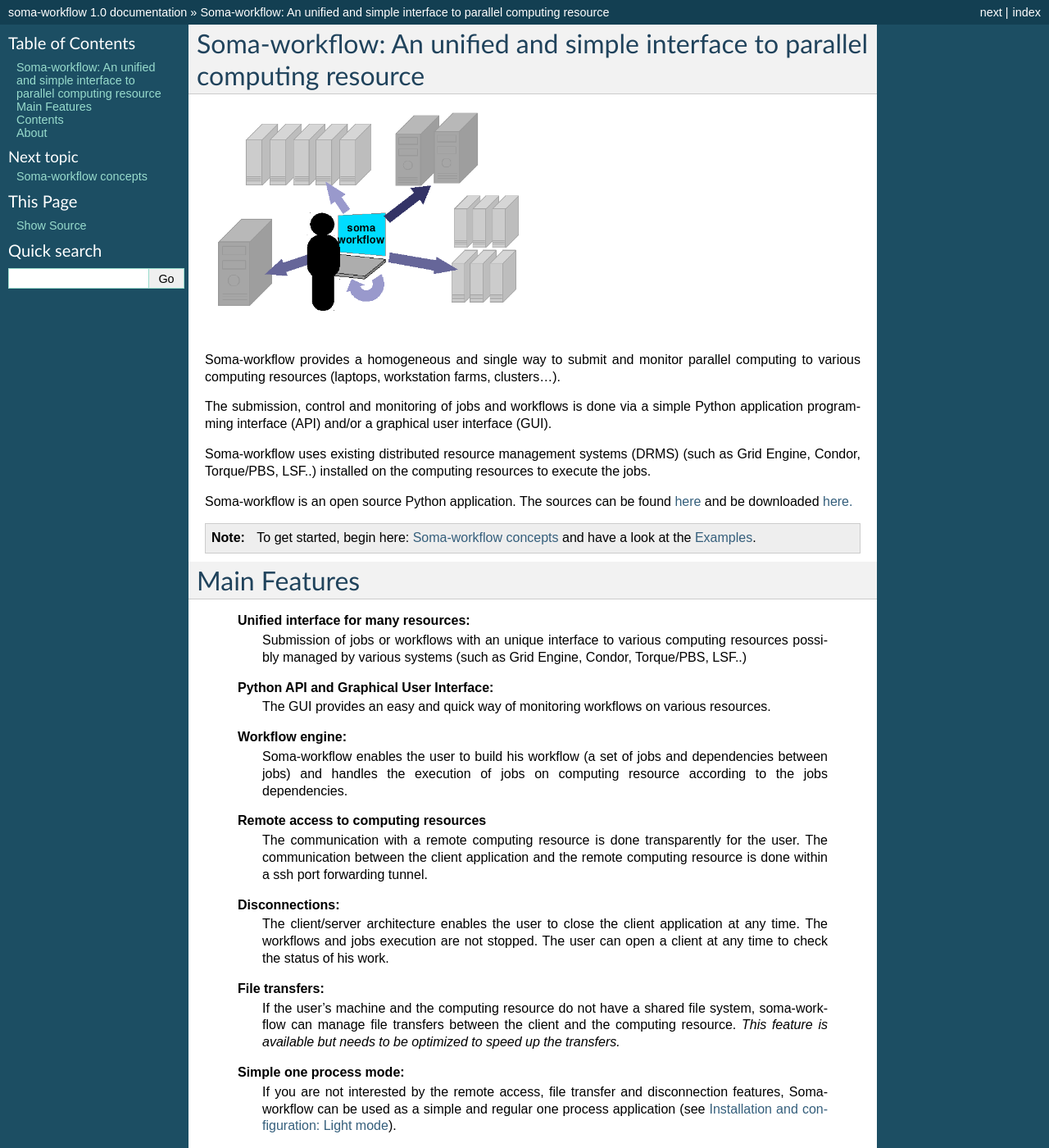
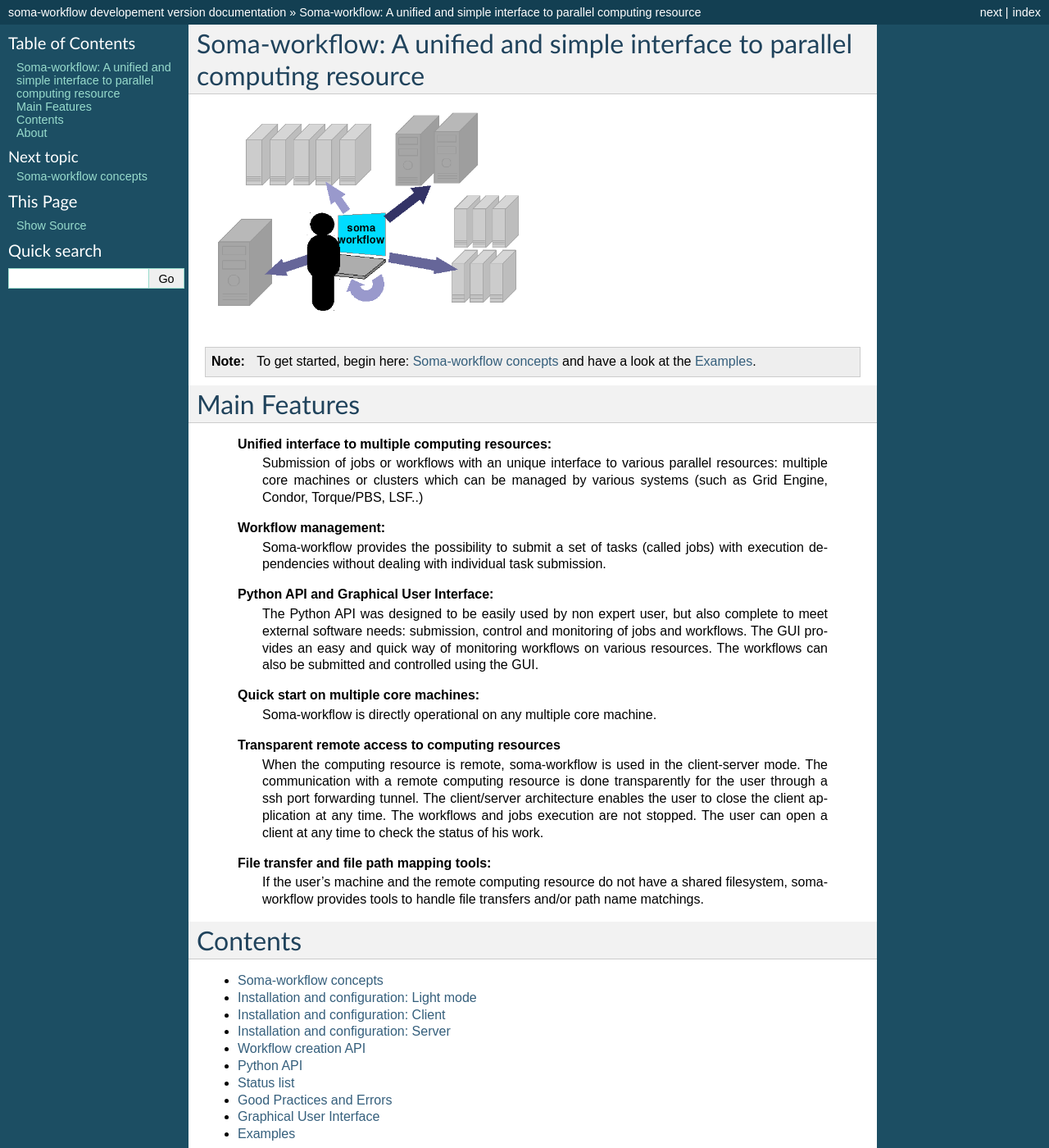
Before and after one commit to populse/soma-workflow, a Sphinx documentation site: the page built from doc/source/index.txt, in a window 1280 px wide and 1400 px high. Shown: the whole window at 82% size. Built offline with Sphinx 7.4.7, drawn with Linux system fonts in a browser that asks for light colours; some of the changed text lies outside the part shown.

Commit message:
WIP: documentation

```diff
--- a/doc/source/conf.py
+++ b/doc/source/conf.py
@@ -49,9 +49,9 @@ copyright = u'2011, Soizic Laguitton'
 # built documents.
 #
 # The short X.Y version.
-version = '1.0'
+#version = '1.0'
 # The full version, including alpha/beta/rc tags.
-release = '1.0'
+#release = '1.0'
 
 # The language for content autogenerated by Sphinx. Refer to documentation
 # for a list of supported languages.
@@ -104,7 +104,7 @@ html_theme = 'default'
 
 # The name for this set of Sphinx documents.  If None, it defaults to
 # "<project> v<release> documentation".
-#html_title = None
+html_title = "soma-workflow developement version documentation"
 
 # A shorter title for the navigation bar.  Default is the same as html_title.
 #html_short_title = None
--- a/doc/source/index.txt
+++ b/doc/source/index.txt
@@ -3,27 +3,11 @@
    You can adapt this file completely to your liking, but it should at least
    contain the root `toctree` directive.
 
-
-Soma-workflow: An unified and simple interface to parallel computing resource
+Soma-workflow: A unified and simple interface to parallel computing resource
 =============================================================================
 
 .. image:: images/soma_workflow_general.*
   :scale: 60
-
-Soma-workflow provides a homogeneous and single way to submit and monitor
-parallel computing to various computing resources (laptops, workstation farms,
-clusters...).
-
-The submission, control and monitoring of jobs and workflows is done via a
-simple Python application programming interface (API) and/or a graphical user
-interface (GUI).
-
-Soma-workflow uses existing distributed resource management systems (DRMS) (such
-as Grid Engine, Condor, Torque/PBS, LSF..) installed on the computing resources
-to execute the jobs.
-
-Soma-workflow is an open source Python application.
-The sources can be found `here <https://brainvisa:Soma2009@bioproj.extra.cea.fr/redmine/projects/brainvisa-soma/repository/show/soma-workflow/trunk>`_ and be downloaded `here. <https://brainvisa:Soma2009@bioproj.extra.cea.fr/neurosvn/brainvisa/soma/soma-workflow/trunk>`_
 
 .. note:: To get started, begin here: :ref:`concepts` and have a look at
    the :ref:`examples`.
@@ -32,41 +16,38 @@ The sources can be found `here <https://brainvisa:Soma2009@bioproj.extra.cea.fr/
 Main Features
 =============
 
-  **Unified interface for many resources:**
+  **Unified interface to multiple computing resources:**
     Submission of jobs or workflows with an unique interface to various
-    computing resources possibly managed by various systems (such as Grid
-    Engine, Condor, Torque/PBS, LSF..)
+    parallel resources: multiple core machines or clusters which can be
+    managed by various systems (such as Grid Engine, Condor, Torque/PBS, LSF..)
+
+  **Workflow management:**
+    Soma-workflow provides the possibility to submit a set of tasks (called jobs)
+    with execution dependencies without dealing with individual task submission.
 
   **Python API and Graphical User Interface:**
-    The GUI provides an easy and quick way of monitoring workflows on various
-    resources.
+    The Python API was designed to be easily used by non expert user, but also
+    complete to meet external software needs: submission, control and monitoring
+    of jobs and workflows. The GUI provides an easy and quick way of monitoring
+    workflows on various resources. The workflows can also be submitted and
+    controlled using the GUI.
 
-  **Workflow engine:**
-    Soma-workflow enables the user to build his workflow (a set of jobs and
-    dependencies between jobs) and handles the execution of jobs on computing
-    resource according to the jobs dependencies.
+  **Quick start on multiple core machines:**
+    Soma-workflow is directly operational on any multiple core machine.
 
-  **Remote access to computing resources**
-    The communication with a remote computing resource is done transparently for
-    the user. The communication between the client application and the remote
-    computing resource is done within a ssh port forwarding tunnel.
-
-  **Disconnections:**
-    The client/server architecture enables the user to close the client
+  **Transparent remote access to computing resources**
+    When the computing resource is remote, soma-workflow is used in the
+    client-server mode. The communication with a remote computing resource is
+    done transparently for the user through a ssh port forwarding tunnel. The
+    client/server architecture enables the user to close the client
     application at any time. The workflows and jobs execution are not stopped.
     The user can open a client at any time to check the status of his
     work.
 
-  **File transfers:**
-    If the user's machine and the computing resource do not have a shared file
-    system, soma-workflow can manage file transfers between the client and the
-    computing resource. *This feature is available but needs to be optimized to
-    speed up the transfers.*
-
-  **Simple one process mode:**
-    If you are not interested by the remote access, file transfer and disconnection
-    features, Soma-workflow can be used as a simple and regular one process
-    application (see :ref:`light_mode_config`).
+  **File transfer and file path mapping tools:**
+    If the user's machine and the remote computing resource do not have a shared
+    filesystem, soma-workflow provides tools to handle file transfers and/or
+    path name matchings.
 
 
 Contents
```
Also changed, not shown: doc/source/client_API.txt (+14 -4 lines).
